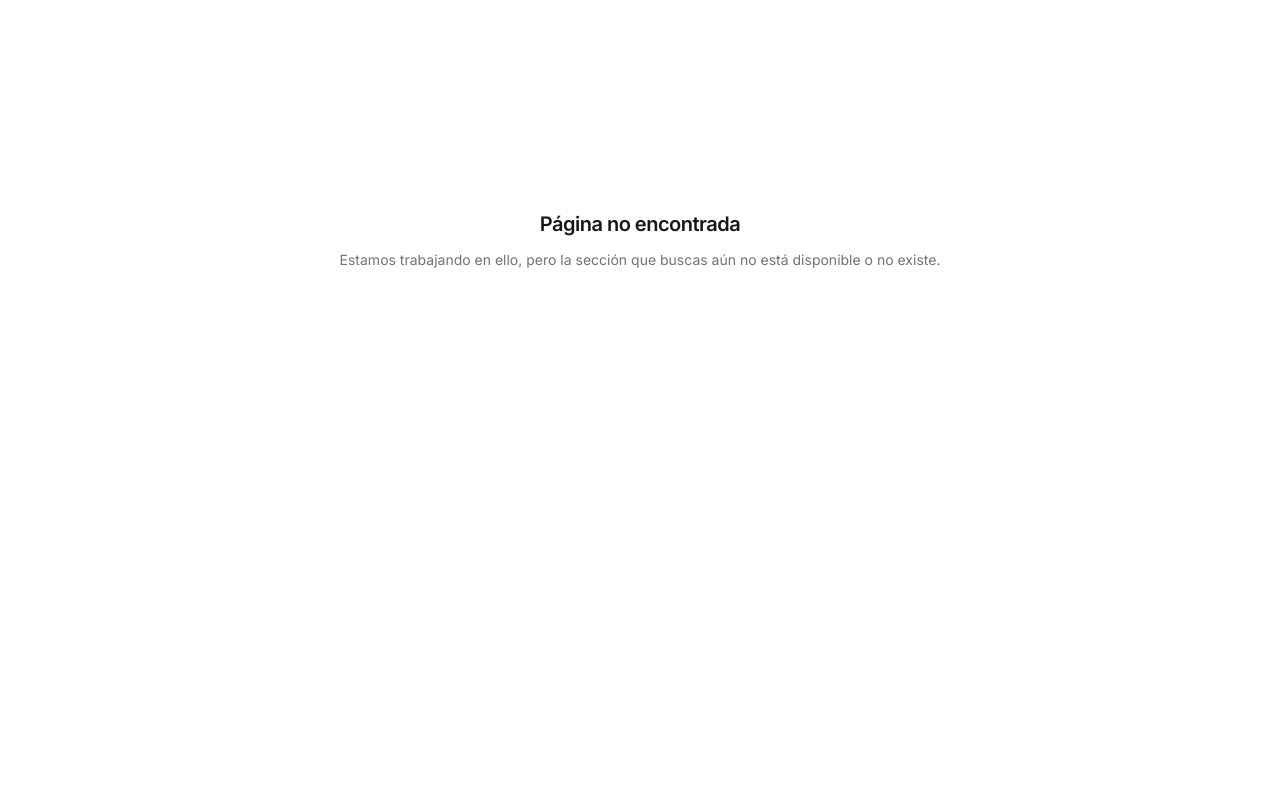
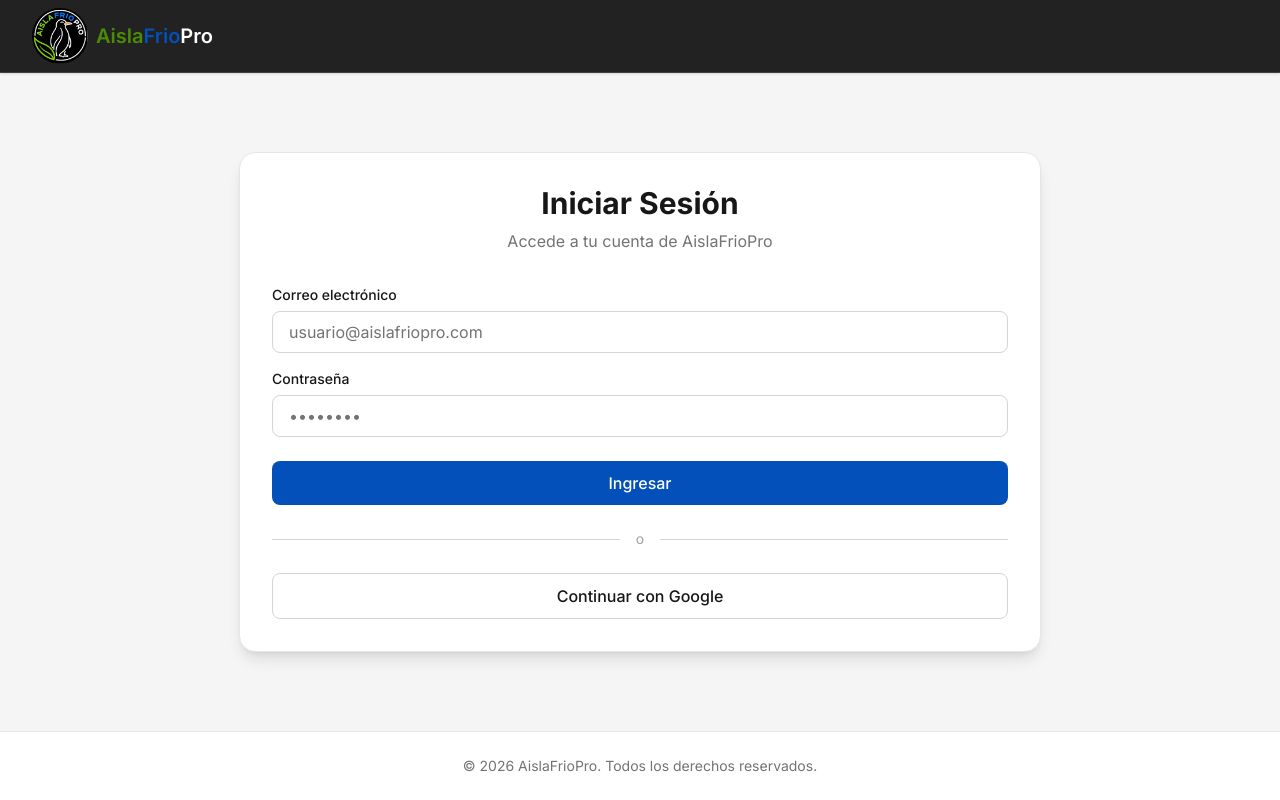
Before and after one commit to aislafriopro-gif/aislafrioproFrontend, a Next.js app: page /login in a window 1280 px wide. Before the commit this address had no page. Built offline with nearby package versions, Linux system fonts and the light colour scheme.

Commit message:
arreglo de login y errores

```diff
--- /dev/null
+++ b/src/app/(auth)/login/page.tsx
@@ -0,0 +1,139 @@
+    "use client";
+
+    import { useState } from "react";
+    import { useRouter } from "next/navigation";
+    import { ROUTES } from "@/constants/routes";
+    import { Navbar } from "@/components/layout/Navbar/Navbar";
+
+    export default function LoginPage() {
+    const router = useRouter();
+    const [email, setEmail] = useState("");
+    const [password, setPassword] = useState("");
+    const [isLoading, setIsLoading] = useState(false);
+    const [errorMessage, setErrorMessage] = useState("");
+
+    const handleSubmit = async (e: React.FormEvent) => {
+        e.preventDefault();
+        setIsLoading(true);
+        setErrorMessage("");
+
+        try {
+        const response = await fetch(`${process.env.NEXT_PUBLIC_API_URL}/auth/login`, {
+            method: "POST",
+            headers: {
+            "Content-Type": "application/json",
+            },
+            body: JSON.stringify({ email, password }),
+            credentials: "include",
+        });
+
+        if (!response.ok) {
+            throw new Error("Credenciales inválidas o error en el servidor");
+        }
+
+        router.push(ROUTES.dashboard);
+        } catch (error: unknown) {
+        if (error instanceof Error) {
+            setErrorMessage(error.message);
+        } else {
+            setErrorMessage("Ocurrió un error al iniciar sesión.");
+        }
+        } finally {
+        setIsLoading(false);
+        }
+    };
+
+    const handleGoogleLogin = () => {
+        alert("La autenticación con Google estará disponible próximamente.");
+    };
+
+    return (
+        <div className="flex min-h-screen flex-col bg-gray-100">
+        {/* Barra de Navegación Superior */}
+        <Navbar />
+
+        {/* Contenido Principal Centrado */}
+        <main className="flex flex-1  items-center  box-sizing: border-box justify-center px-4 py-12">
+            <div className="w-200.5 rounded-xl  bg-white p-8 shadow-lg border border-gray-200">
+
+            {/* Cabecera */}
+            <div className="mb-8 flex flex-col items-center text-center">
+                <h1 className="text-3xl font-bold text-gray-900">Iniciar Sesión</h1>
+                <p className="mt-2 text-base text-gray-500">
+                Accede a tu cuenta de AislaFrioPro
+                </p>
+            </div>
+
+            {/* Mensaje de Error */}
+            {errorMessage && (
+                <div className="mb-4 rounded-md bg-red-50 p-3 text-sm text-red-600 border border-red-200">
+                {errorMessage}
+                </div>
+            )}
+
+            {/* Formulario Tradicional */}
+            <form onSubmit={handleSubmit} className="flex flex-col gap-4">
+                <div className="flex flex-col gap-1.5">
+                <label className="text-sm font-medium text-gray-900" htmlFor="email">
+                    Correo electrónico
+                </label>
+                <input
+                    id="email"
+                    type="email"
+                    required
+                    placeholder="usuario@aislafriopro.com"
+                    value={email}
+                    onChange={(e) => setEmail(e.target.value)}
+                    className="w-full rounded-md border border-gray-300 px-4 py-2 text-base text-gray-900 placeholder-gray-500 focus:border-primary focus:outline-none focus:ring-1 focus:ring-primary"
+                />
+                </div>
+
+                <div className="flex flex-col gap-1.5">
+                <label className="text-sm font-medium text-gray-900" htmlFor="password">
+                    Contraseña
+                </label>
+                <input
+                    id="password"
+                    type="password"
+                    required
+                    placeholder="••••••••"
+                    value={password}
+                    onChange={(e) => setPassword(e.target.value)}
+                    className="w-full rounded-md border border-gray-300 px-4 py-2 text-base text-gray-900 placeholder-gray-500 focus:border-primary focus:outline-none focus:ring-1 focus:ring-primary"
+                />
+                </div>
+
+                <button
+                type="submit"
+                disabled={isLoading}
+                className="mt-2 flex w-full items-center justify-center rounded-md bg-primary px-4 py-2.5 text-base font-medium text-white transition-colors hover:bg-primary/90 focus-visible:outline-none focus-visible:ring-2 focus-visible:ring-primary focus-visible:ring-offset-2 disabled:opacity-50"
+                >
+                {isLoading ? "Iniciando sesión..." : "Ingresar"}
+                </button>
+            </form>
+
+            <div className="my-6 flex items-center gap-4">
+                <div className="h-px flex-1 bg-gray-300" />
+                <span className="text-sm text-gray-400">o</span>
+                <div className="h-px flex-1 bg-gray-300" />
+            </div>
+
+            {/* Botón Google */}
+            <button
+                type="button"
+                onClick={handleGoogleLogin}
+                className="flex w-full items-center justify-center gap-2 rounded-md border border-gray-300 bg-white px-4 py-2.5 text-base font-medium text-gray-900 transition-colors hover:bg-gray-100 focus-visible:outline-none focus-visible:ring-2 focus-visible:ring-gray-900 focus-visible:ring-offset-2"
+            >
+                <span>Continuar con Google</span>
+            </button>
+
+            </div>
+        </main>
+
+        {/* Pie de página institucional */}
+        <footer className="py-6 text-center text-sm text-gray-500 border-t border-gray-200 bg-white">
+            &copy; {new Date().getFullYear()} AislaFrioPro. Todos los derechos reservados.
+        </footer>
+        </div>
+    );
+    }
```
